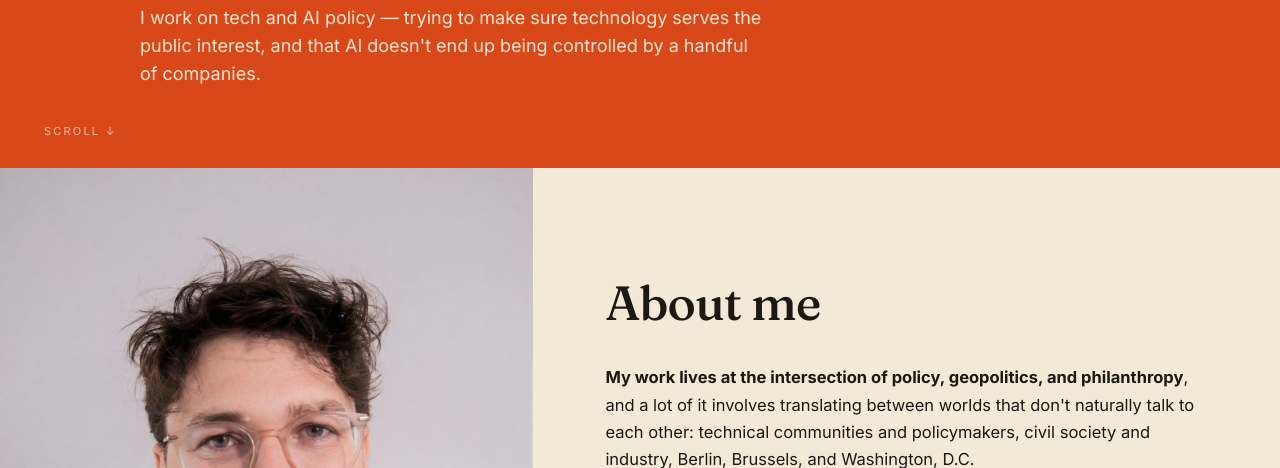
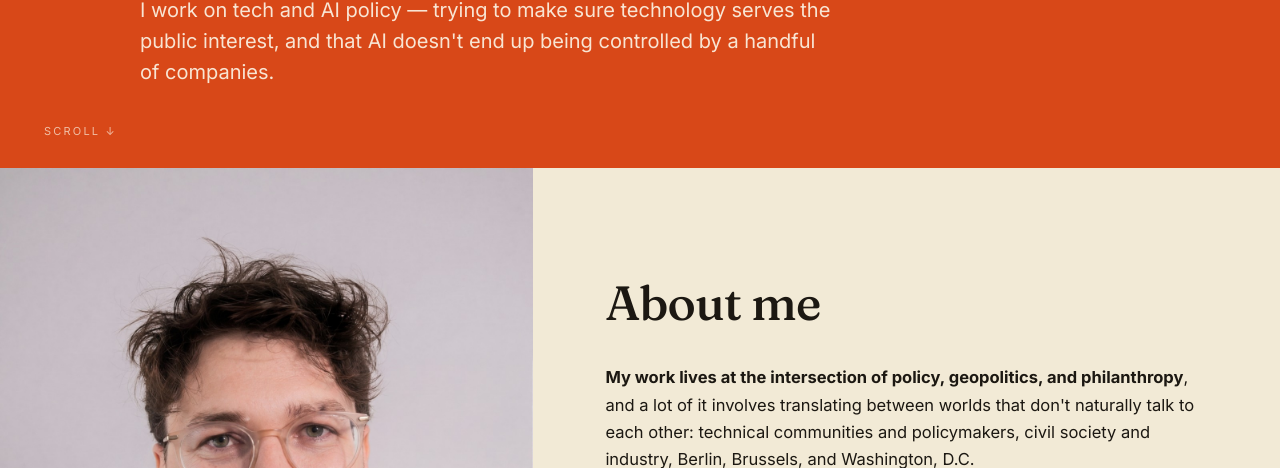
Before and after one commit to maxgahntz/maxgahntz.github.io, a plain HTML site: page index.html in a window 1280 px wide. Shown: the part 632-1100 px from the top of the page. Drawn offline with Linux system fonts and the light colour scheme.

Commit message:
Enlarge start page sentence on wide screens

```diff
--- a/index.html
+++ b/index.html
@@ -341,6 +341,9 @@ footer.site {
   .about .photo { grid-column: 1; grid-row: 2; aspect-ratio: 4 / 5; }
   .about .photo img { object-position: center 35%; }
 }
+@media (min-width: 1100px) {
+  .hero .tagline { font-size: 20px; }
+}
 </style>
 </head>
 
```
